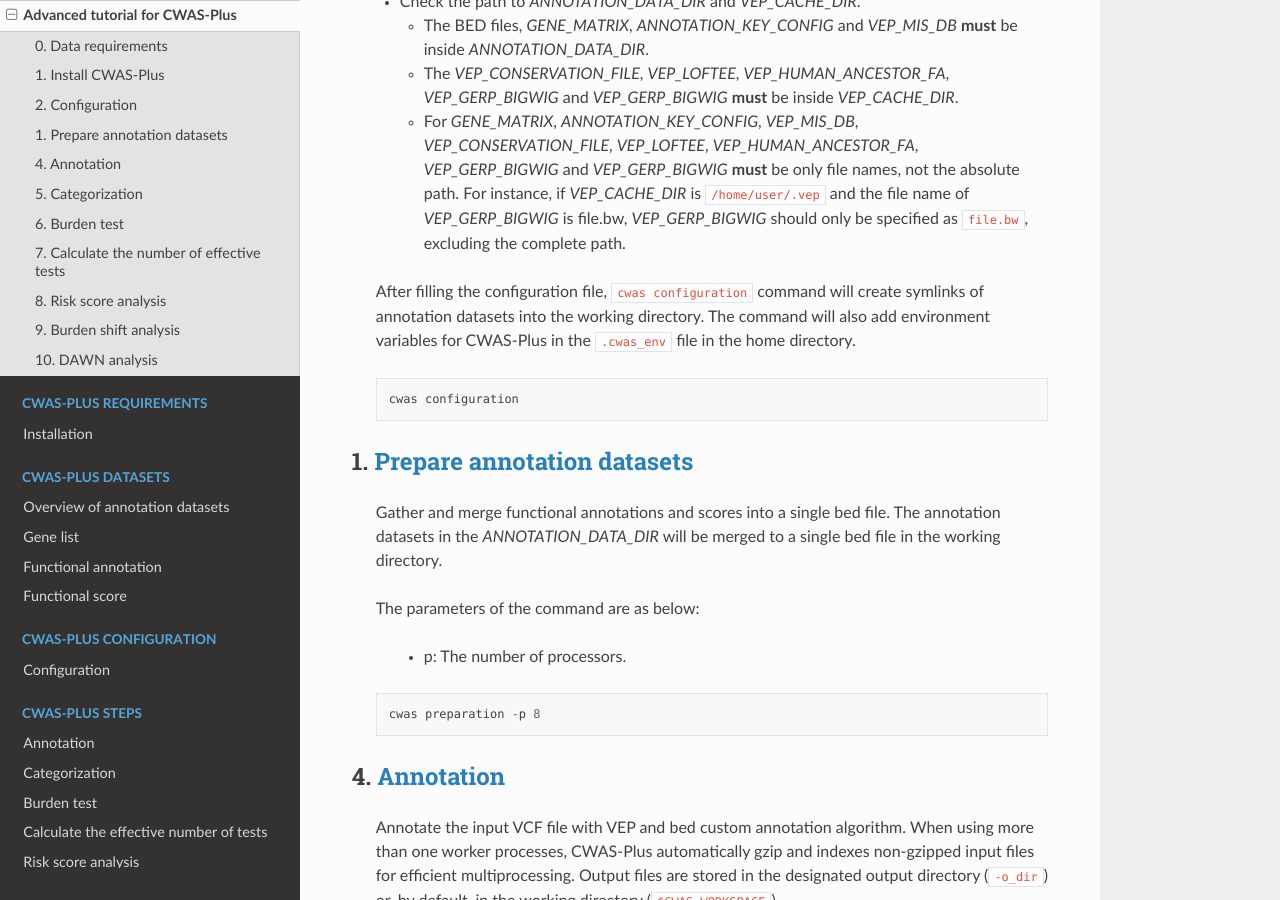
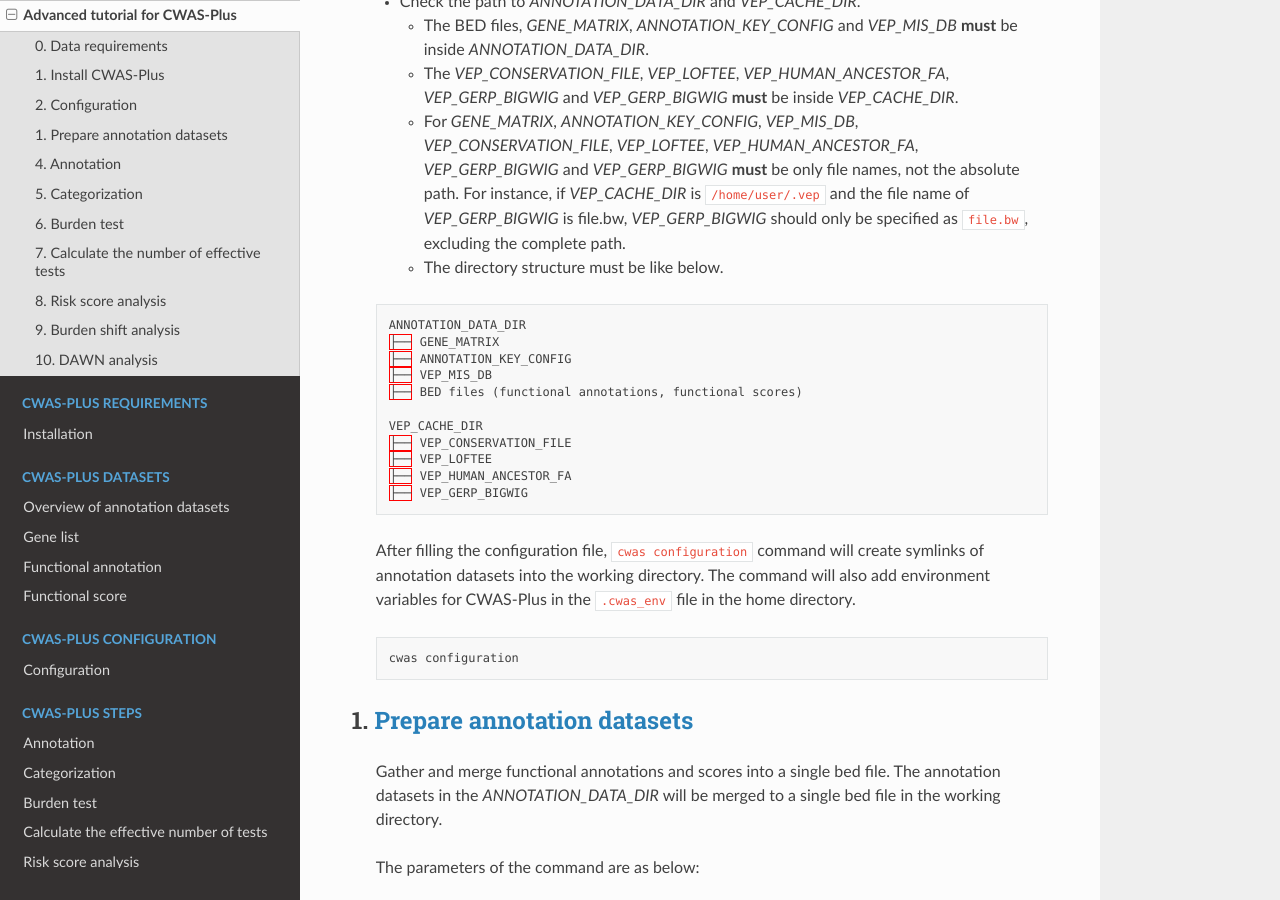
Before and after one commit to joonan-lab/cwas, a Sphinx documentation site: the page built from docs/quickstart/advanced_tutorial.rst, in a window 1280 px wide and 900 px high, scrolled down 5233 px. Built offline with Sphinx 7.4.7 and the Read the Docs theme 2.0.0, drawn with Linux system fonts in a browser that asks for light colours.

Commit message:
Update advanced_tutorial.rst

```diff
--- a/docs/quickstart/advanced_tutorial.rst
+++ b/docs/quickstart/advanced_tutorial.rst
@@ -228,7 +228,21 @@ This is an advanced tutorial for CWAS-Plus. Specific descriptions of arguments a
     - The BED files, *GENE_MATRIX*, *ANNOTATION_KEY_CONFIG* and *VEP_MIS_DB* **must** be inside *ANNOTATION_DATA_DIR*.
     - The *VEP_CONSERVATION_FILE*, *VEP_LOFTEE*, *VEP_HUMAN_ANCESTOR_FA*, *VEP_GERP_BIGWIG* and *VEP_GERP_BIGWIG* **must** be inside *VEP_CACHE_DIR*.
     - For *GENE_MATRIX*, *ANNOTATION_KEY_CONFIG*, *VEP_MIS_DB*, *VEP_CONSERVATION_FILE*, *VEP_LOFTEE*, *VEP_HUMAN_ANCESTOR_FA*, *VEP_GERP_BIGWIG* and *VEP_GERP_BIGWIG* **must** be only file names, not the absolute path. For instance, if *VEP_CACHE_DIR* is ``/home/user/.vep`` and the file name of *VEP_GERP_BIGWIG* is file.bw, *VEP_GERP_BIGWIG* should only be specified as ``file.bw``, excluding the complete path.
+    - The directory structure must be like below.
 
+  .. code-block:: solidity
+
+    ANNOTATION_DATA_DIR
+    ├── GENE_MATRIX
+    ├── ANNOTATION_KEY_CONFIG
+    ├── VEP_MIS_DB
+    ├── BED files (functional annotations, functional scores)
+
+    VEP_CACHE_DIR
+    ├── VEP_CONSERVATION_FILE
+    ├── VEP_LOFTEE
+    ├── VEP_HUMAN_ANCESTOR_FA
+    ├── VEP_GERP_BIGWIG
 
 
   After filling the configuration file, ``cwas configuration`` command will create symlinks of annotation datasets into the working directory.
```
